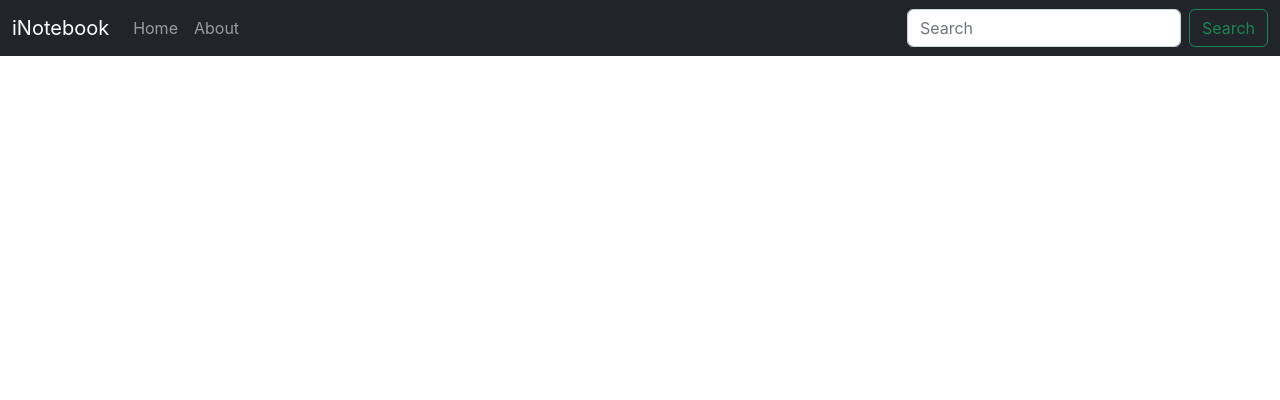
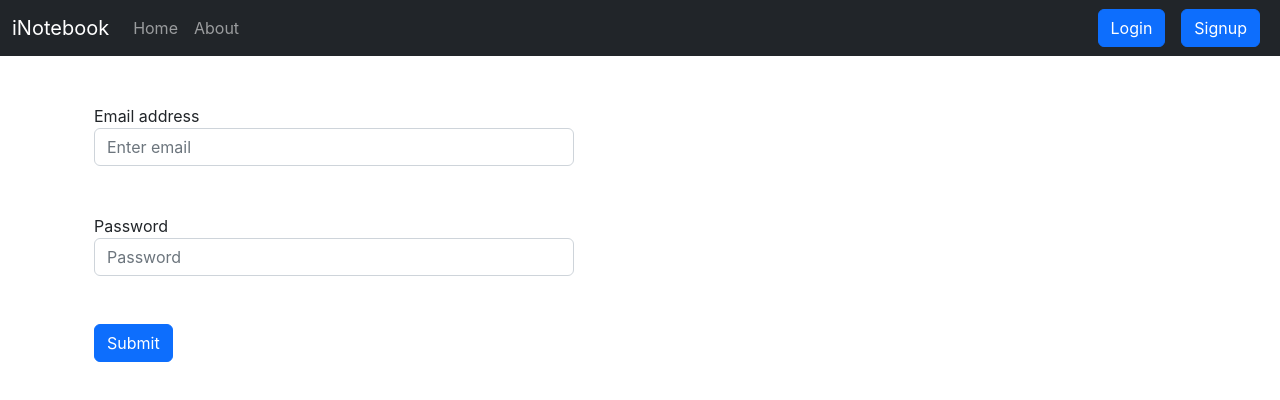
Before and after one commit to prayag1740/inotebook, a React (Create React App) app: page /login in a window 1280 px wide. Shown: the top 400 px of the page. Built offline with nearby package versions, Linux system fonts and the light colour scheme.

Commit message:
ADD : setup login comp

```diff
--- a/src/App.js
+++ b/src/App.js
@@ -12,6 +12,8 @@ import About from './components/About'
 
 import NoteState from './context/notes/noteState';
 import Home from './components/Home';
+import Login from './components/Login';
+import Signup from './components/Signup';
 
 function App() {
   return (
@@ -23,6 +25,8 @@ function App() {
     <Routes>
       <Route exact path="/" element={<Home />} />
       <Route exact path="/about" element={<About />} />
+      <Route exact path="/login" element={<Login />} />
+      <Route exact path="/signup" element={<Signup />} />
     </Routes>
     </div>
     </Router>
--- /dev/null
+++ b/src/components/Login.js
@@ -0,0 +1,54 @@
+import React, { useState } from 'react';
+import { useNavigate } from "react-router-dom";
+
+function Login() {
+
+  const [credentials, SetCredentials] = useState({'email' : '', 'password' : ''})
+  let history = useNavigate() ;
+
+  const handleSubmit = async (e) => {
+
+    e.preventDefault() ;
+    const url = 'http://127.0.0.1:7789/api/auth/login'
+    let reqdata = {'email' : credentials.email, 'password' : credentials.password}
+    const response = await fetch(url, {
+      method: 'POST',
+      headers: {
+        'Content-Type': 'application/json',
+      },
+      body: JSON.stringify(reqdata)
+    });
+    const json = await response.json();
+    console.log(json);
+    if (response.status === 200) {
+      localStorage.setItem('token', json.authToken)
+      history("/");
+
+    } else {
+      alert("Invalid Credentials || Please try again")
+    }
+  }
+
+  const onChange = (e) => {
+    SetCredentials({...credentials, [e.target.name]: e.target.value})
+
+  }
+
+  return (
+    <div className='container'>
+    <form>
+  <div className="form-group my-5">
+    <label htmlFor="email">Email address</label>
+    <input type="email" className="form-control" id="email" name='email' aria-describedby="emailHelp" placeholder="Enter email" style={{width: "30rem"}} value={credentials.email} onChange={onChange}  />
+  </div>
+  <div className="form-group my-5">
+    <label htmlFor="password">Password</label>
+    <input type="password" className="form-control" id="password" name='password' placeholder="Password" style={{width: "30rem"}} value={credentials.password} onChange={onChange} />
+  </div>
+  <button type="submit" className="btn btn-primary" onClick={handleSubmit}>Submit</button>
+</form>
+    </div>
+  )
+}
+
+export default Login
--- a/src/components/Navbar.js
+++ b/src/components/Navbar.js
@@ -26,8 +26,8 @@ export default function Navbar() {
         </li>
       </ul>
       <form className="d-flex" role="search">
-        <input className="form-control me-2" type="search" placeholder="Search" aria-label="Search" />
-        <button className="btn btn-outline-success" type="submit">Search</button>
+        <Link className="btn btn-primary mx-2" to="/login" role="button">Login</Link>
+        <Link className="btn btn-primary mx-2" to="/signup" role="button">Signup</Link>
       </form>
     </div>
   </div>
--- /dev/null
+++ b/src/components/Signup.js
@@ -0,0 +1,9 @@
+import React from 'react'
+
+function Signup() {
+  return (
+    <div>Signup</div>
+  )
+}
+
+export default Signup
```
